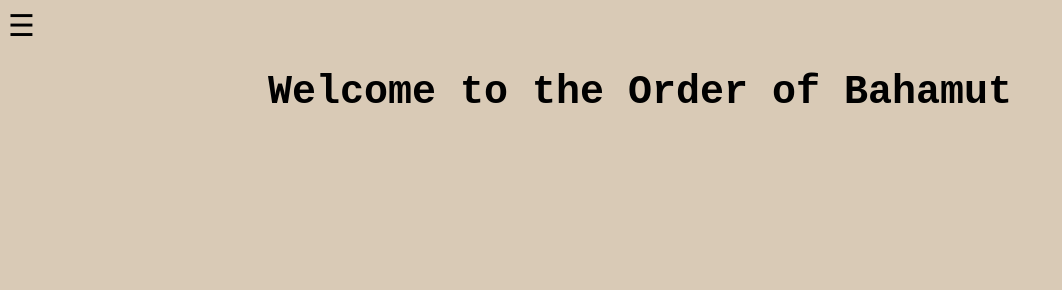
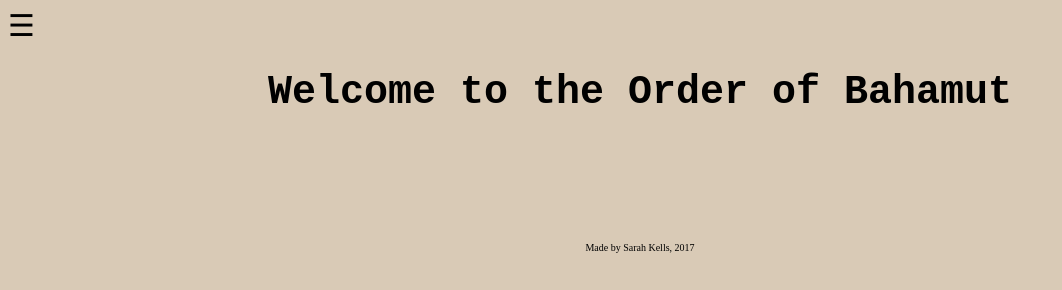
Before and after one commit to skellzy147/dnd-project, a plain HTML site: page index.html in a window 1280 px wide. Shown: the whole page, without its empty margins (0-1062 px from the left). Drawn offline with Linux system fonts and the light colour scheme.

Commit message:
Adding a footer to all pages

```diff
--- a/index.html
+++ b/index.html
@@ -31,6 +31,8 @@ function closeNav() {
 }
 </script>
 
-
-
 </body>
+<footer>
+	Made by Sarah Kells, 2017
+</footer>
+</html>
```
Also changed, not shown: FantasyMacro.html (+3 -0 lines).
